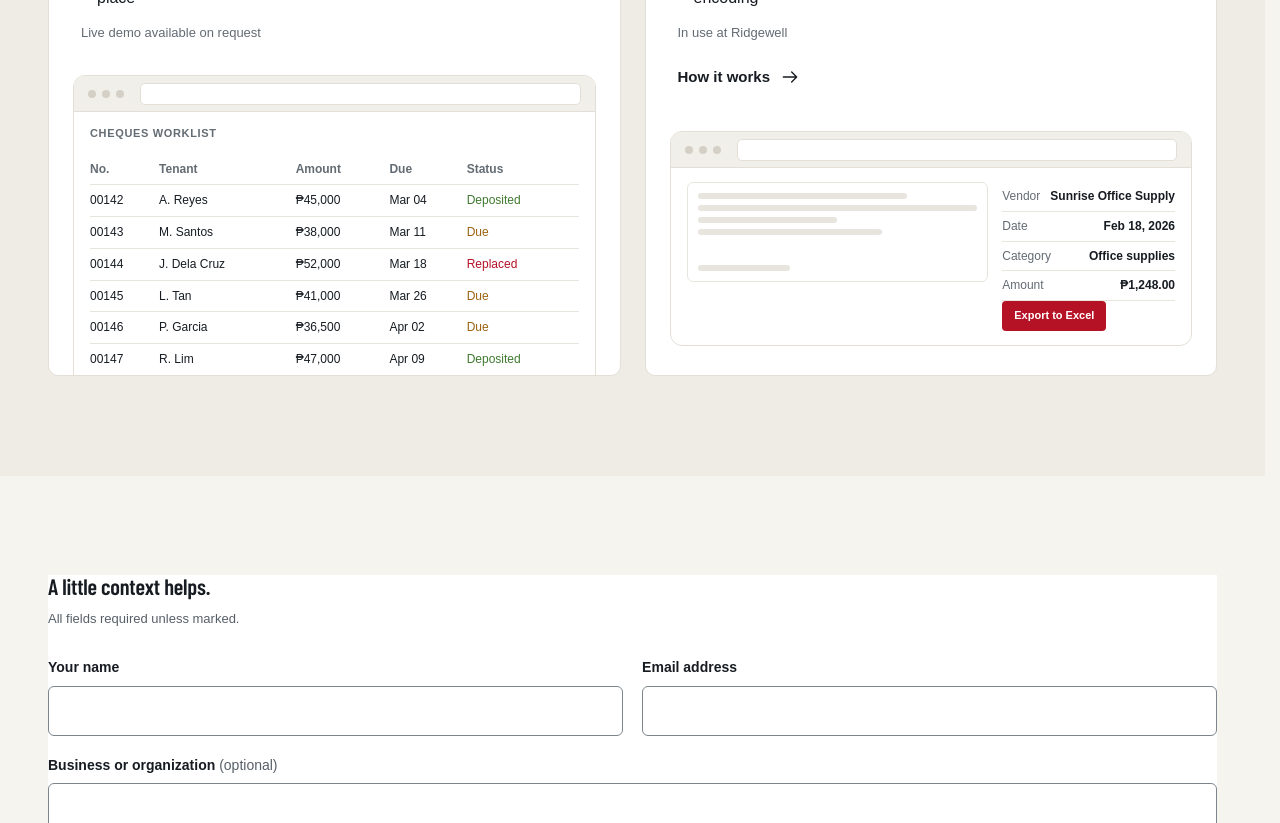
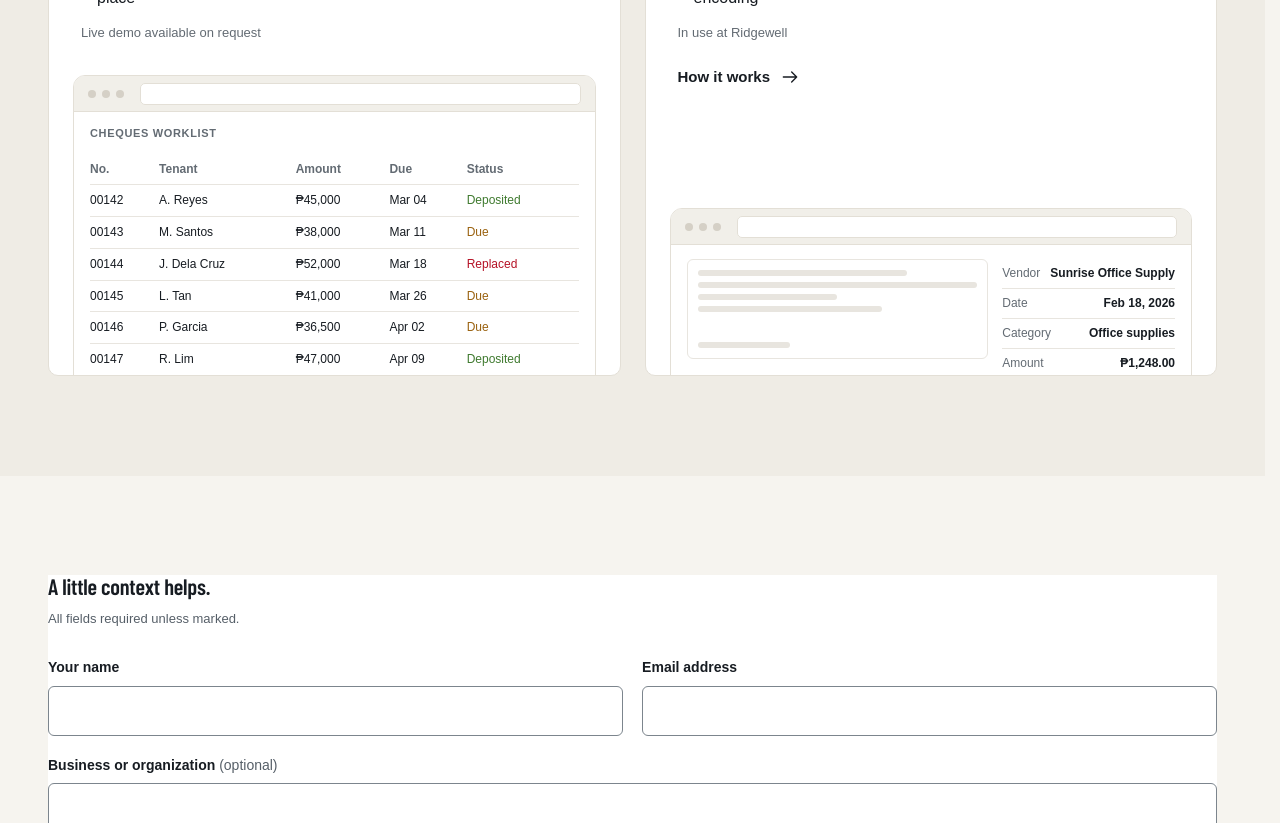
Before and after one commit to jasoncalalang/ridgewell-spa, a React (Vite) app: page / in a window 1280 px wide. Shown: the part 5080-5903 px from the top of the page. Built offline with nearby package versions, Linux system fonts and the light colour scheme.

Commit message:
Products band: pin product frames to the card bottom so both are cut off

```diff
--- a/src/styles.css
+++ b/src/styles.css
@@ -552,8 +552,11 @@
     margin-top: 0.75rem;
     align-self: flex-start;
   }
+  .product-card > :nth-last-child(2) {
+    margin-bottom: 2rem;
+  }
   .product-screen {
-    margin: 2rem -0.5rem -5rem;
+    margin: auto -0.5rem -5rem;
   }
 
   /* Approach */
```
